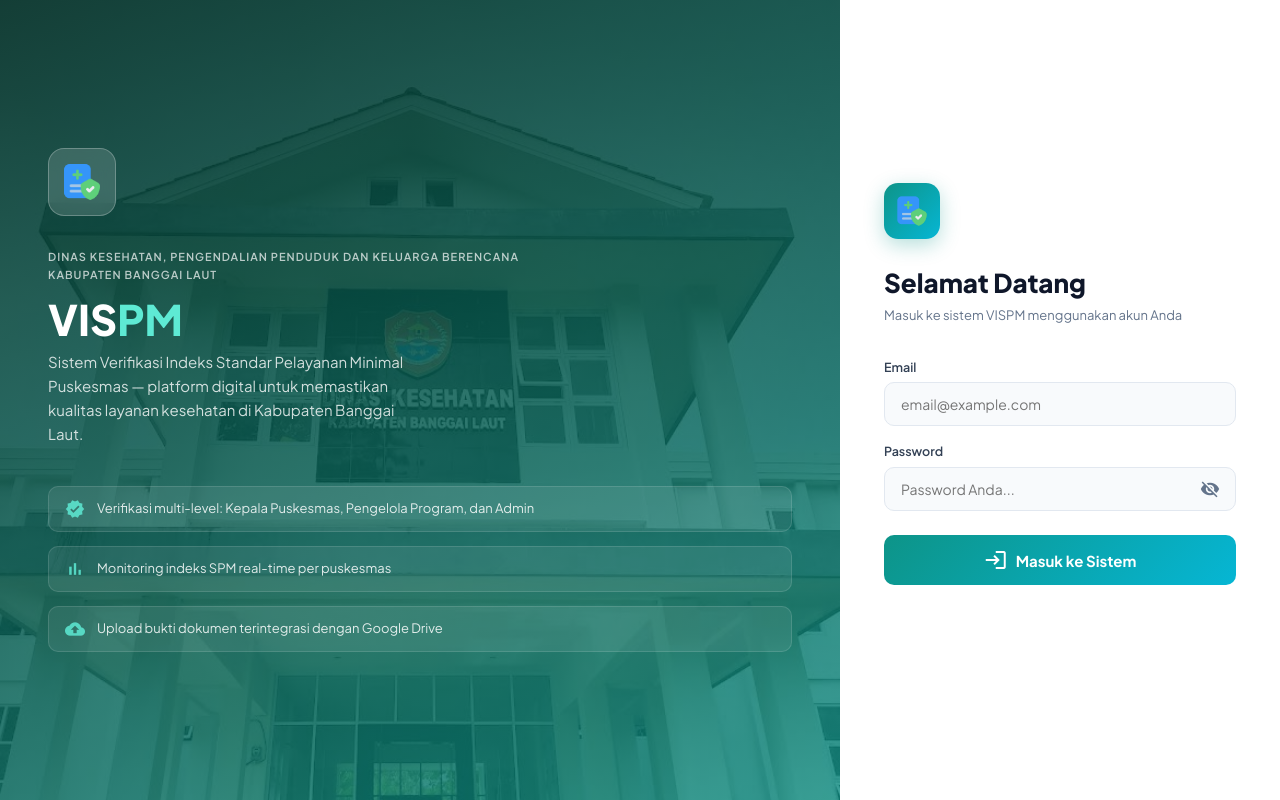
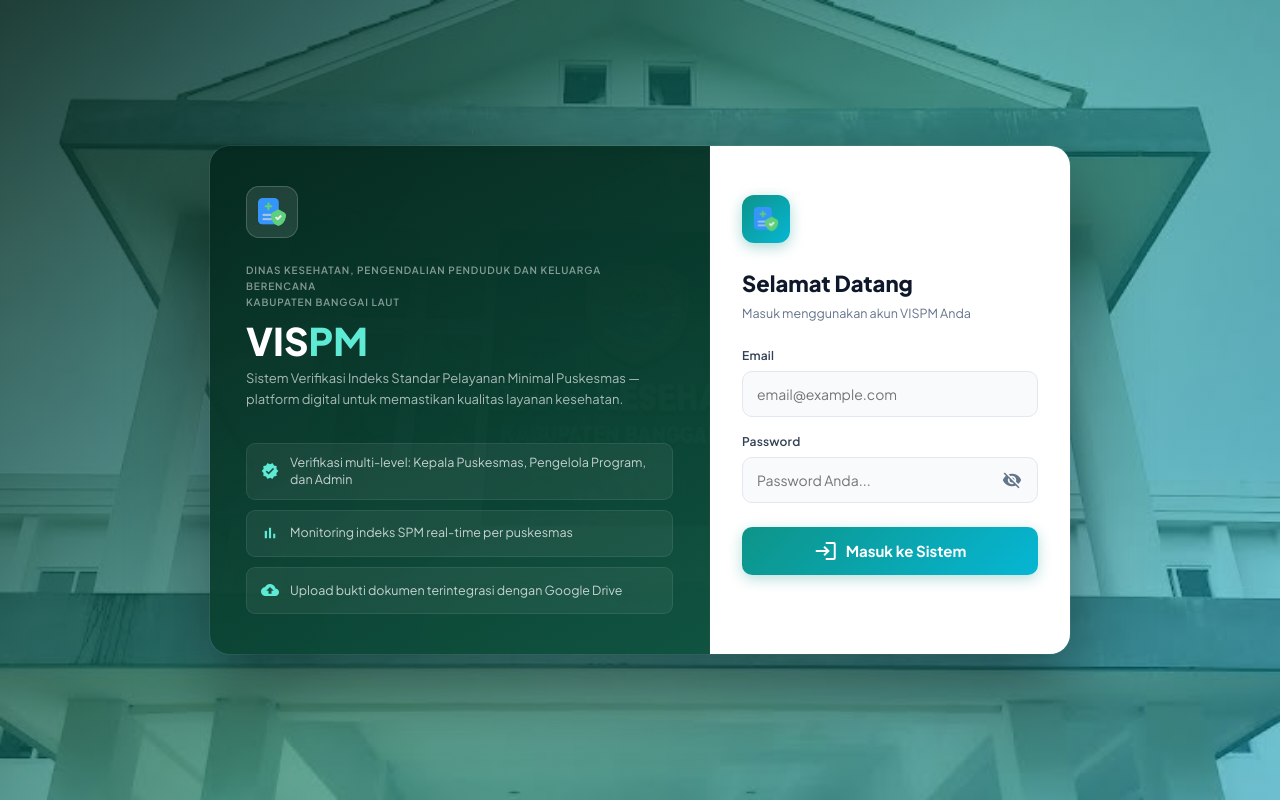
Before and after one commit to fandy7-cmyk/vispm, a website: page public/index.html in a window 1280 px wide. Drawn offline with Linux system fonts and the light colour scheme.

Commit message:
Update index.html

```diff
--- a/public/index.html
+++ b/public/index.html
@@ -48,70 +48,80 @@
 body { font-family: 'Plus Jakarta Sans', sans-serif; background: var(--bg); color: var(--text); line-height: 1.5; }
 
 /* ===== AUTH SCREEN ===== */
-/* ===== AUTH SCREEN 2-COLUMN ===== */
+/* ===== AUTH SCREEN ===== */
 #authScreen {
   position: fixed; inset: 0; z-index: 9999;
-  display: flex; align-items: stretch;
+  display: flex; align-items: center; justify-content: center;
+  background: url('/bg.jpg') center/cover no-repeat;
+}
+#authScreen::before {
+  content: ''; position: absolute; inset: 0;
+  background: linear-gradient(135deg, rgba(5,40,30,0.88) 0%, rgba(13,148,136,0.55) 50%, rgba(6,182,212,0.45) 100%);
+}
+/* Modal container */
+.auth-modal {
+  position: relative; z-index: 1;
+  display: flex; border-radius: 20px; overflow: hidden;
+  width: 860px; max-width: calc(100vw - 32px);
+  box-shadow: 0 32px 80px rgba(0,0,0,0.45), 0 0 0 1px rgba(255,255,255,0.08);
+  animation: authIn 0.35s cubic-bezier(0.34,1.56,0.64,1);
+}
+@keyframes authIn {
+  from { opacity: 0; transform: translateY(24px) scale(0.97); }
+  to   { opacity: 1; transform: translateY(0) scale(1); }
 }
 /* Kiri - info panel */
 .auth-left {
-  flex: 1; position: relative;
-  background: url('/bg.jpg') center/cover no-repeat;
+  flex: 1; min-width: 0;
+  background: linear-gradient(155deg, rgba(5,40,30,0.97) 0%, rgba(13,80,60,0.95) 100%);
+  padding: 40px 36px;
   display: flex; flex-direction: column; justify-content: center;
-  padding: 60px 48px; overflow: hidden;
+  border-right: 1px solid rgba(255,255,255,0.07);
 }
-.auth-left::before {
-  content: ''; position: absolute; inset: 0;
-  background: linear-gradient(155deg, rgba(5,50,40,0.92) 0%, rgba(13,148,136,0.75) 100%);
+.auth-left-logo {
+  width: 52px; height: 52px; border-radius: 13px;
+  background: rgba(255,255,255,0.1); border: 1.5px solid rgba(255,255,255,0.18);
+  display: flex; align-items: center; justify-content: center;
+  margin-bottom: 24px; overflow: hidden;
 }
-.auth-left-content { position: relative; z-index: 1; color: white; }
-.auth-left-logo {
-  width: 68px; height: 68px; border-radius: 16px;
-  background: rgba(255,255,255,0.15); backdrop-filter: blur(10px);
-  border: 1.5px solid rgba(255,255,255,0.25);
-  display: flex; align-items: center; justify-content: center;
-  margin-bottom: 32px; overflow: hidden;
+.auth-left-logo img { width: 34px; height: 34px; object-fit: contain; }
+.auth-left-instansi {
+  font-size: 10px; font-weight: 600; letter-spacing: 0.9px;
+  text-transform: uppercase; color: rgba(255,255,255,0.5);
+  line-height: 1.6; margin-bottom: 10px;
 }
-.auth-left-logo img { width: 44px; height: 44px; object-fit: contain; }
-.auth-left-instansi {
-  font-size: 11px; font-weight: 600; letter-spacing: 1px;
-  text-transform: uppercase; opacity: 0.7; margin-bottom: 12px;
-  line-height: 1.6;
+.auth-left h1 { font-size: 38px; font-weight: 900; color: white; margin-bottom: 6px; line-height: 1.1; }
+.auth-left h1 span { color: #5eead4; }
+.auth-left-sub { font-size: 13px; color: rgba(255,255,255,0.65); margin-bottom: 32px; line-height: 1.65; }
+.auth-left-features { display: flex; flex-direction: column; gap: 10px; }
+.auth-left-feature {
+  display: flex; align-items: center; gap: 11px;
+  background: rgba(255,255,255,0.06); border-radius: 9px;
+  padding: 10px 14px; border: 1px solid rgba(255,255,255,0.08);
 }
-.auth-left h1 { font-size: 42px; font-weight: 900; margin-bottom: 8px; line-height: 1.1; }
-.auth-left h1 span { color: #5eead4; }
-.auth-left-sub { font-size: 15px; opacity: 0.8; margin-bottom: 40px; line-height: 1.6; max-width: 380px; }
-.auth-left-features { display: flex; flex-direction: column; gap: 14px; }
-.auth-left-feature {
-  display: flex; align-items: center; gap: 12px;
-  background: rgba(255,255,255,0.08); border-radius: 10px;
-  padding: 12px 16px; border: 1px solid rgba(255,255,255,0.12);
-}
-.auth-left-feature .material-icons { font-size: 20px; color: #5eead4; flex-shrink: 0; }
-.auth-left-feature span { font-size: 13px; opacity: 0.85; }
-/* Kanan - form panel */
+.auth-left-feature .material-icons { font-size: 18px; color: #5eead4; flex-shrink: 0; }
+.auth-left-feature span { font-size: 12.5px; color: rgba(255,255,255,0.75); line-height: 1.4; }
+/* Kanan - form */
 .auth-right {
-  width: 440px; flex-shrink: 0;
+  width: 360px; flex-shrink: 0;
   background: white;
+  padding: 32px;
   display: flex; flex-direction: column; justify-content: center;
-  padding: 48px 44px;
-  box-shadow: -20px 0 60px rgba(0,0,0,0.15);
-  overflow-y: auto;
 }
 .auth-right-logo {
-  width: 56px; height: 56px; border-radius: 14px;
+  width: 48px; height: 48px; border-radius: 12px;
   background: linear-gradient(135deg, #0d9488, #06b6d4);
   display: flex; align-items: center; justify-content: center;
   margin-bottom: 24px; overflow: hidden;
-  box-shadow: 0 6px 20px rgba(13,148,136,0.3);
+  box-shadow: 0 4px 14px rgba(13,148,136,0.35);
 }
-.auth-right-logo img { width: 36px; height: 36px; object-fit: contain; }
-.auth-right h2 { font-size: 26px; font-weight: 800; color: var(--text); margin-bottom: 4px; }
-.auth-right-sub { font-size: 13px; color: var(--text-light); margin-bottom: 32px; }
+.auth-right-logo img { width: 30px; height: 30px; object-fit: contain; }
+.auth-right h2 { font-size: 22px; font-weight: 800; color: var(--text); margin-bottom: 4px; }
+.auth-right-sub { font-size: 12.5px; color: var(--text-light); margin-bottom: 24px; }
 .auth-field { margin-bottom: 16px; }
-.auth-field label { display: block; font-size: 12.5px; font-weight: 600; color: var(--text-md); margin-bottom: 6px; }
+.auth-field label { display: block; font-size: 12px; font-weight: 600; color: var(--text-md); margin-bottom: 6px; letter-spacing: 0.2px; }
 .auth-input {
-  width: 100%; padding: 12px 16px; border: 1.5px solid var(--border);
+  width: 100%; height: 46px; padding: 0 14px; border: 1.5px solid #e2e8f0;
   border-radius: 10px; font-size: 14px; font-family: inherit;
   transition: all 0.2s; background: #f8fafc; box-sizing: border-box; color: var(--text);
 }
@@ -124,18 +134,21 @@ body { font-family: 'Plus Jakarta Sans', sans-serif; background: var(--bg); colo
   display: flex; align-items: center; padding: 4px;
 }
 .auth-btn {
-  width: 100%; padding: 13px; background: linear-gradient(135deg, #0d9488, #06b6d4);
+  width: 100%; height: 48px;
+  background: linear-gradient(135deg, #0d9488, #06b6d4);
   border: none; border-radius: 10px; color: white; font-size: 15px;
   font-weight: 700; font-family: inherit; cursor: pointer; margin-top: 8px;
   transition: all 0.2s; display: flex; align-items: center; justify-content: center; gap: 8px;
+  box-shadow: 0 4px 14px rgba(13,148,136,0.3);
 }
-.auth-btn:hover { transform: translateY(-1px); box-shadow: 0 8px 24px rgba(13,148,136,0.35); }
-.auth-btn:disabled { opacity: 0.6; transform: none; cursor: not-allowed; }
-.auth-status { margin-top: 14px; font-size: 13px; color: var(--text-light); min-height: 18px; text-align: center; }
-.auth-status.error { color: var(--danger); }
-@media (max-width: 800px) {
+.auth-btn:hover { transform: translateY(-1px); box-shadow: 0 8px 24px rgba(13,148,136,0.4); }
+.auth-btn:disabled { opacity: 0.6; transform: none; cursor: not-allowed; box-shadow: none; }
+.auth-status { margin-top: 12px; font-size: 12.5px; color: var(--text-light); min-height: 18px; text-align: center; }
+.auth-status.error { color: var(--danger); font-weight: 500; }
+@media (max-width: 700px) {
+  .auth-modal { flex-direction: column; width: calc(100vw - 32px); }
   .auth-left { display: none; }
-  .auth-right { width: 100%; padding: 40px 28px; box-shadow: none; }
+  .auth-right { width: 100%; }
 }
 
 /* ===== LAYOUT ===== */
@@ -435,15 +448,15 @@ textarea.form-control { resize: vertical; }
 
 <!-- AUTH SCREEN -->
 <div id="authScreen">
-  <!-- Kiri: Info panel -->
+  <div class="auth-modal">
+    <!-- Kiri: Info aplikasi -->
     <div class="auth-left">
-    <div class="auth-left-content">
       <div class="auth-left-logo">
         <img src="/favicon.png" onerror="this.style.display='none'">
       </div>
       <div class="auth-left-instansi">Dinas Kesehatan, Pengendalian Penduduk dan Keluarga Berencana<br>Kabupaten Banggai Laut</div>
       <h1>VIS<span>PM</span></h1>
-      <p class="auth-left-sub">Sistem Verifikasi Indeks Standar Pelayanan Minimal Puskesmas — platform digital untuk memastikan kualitas layanan kesehatan di Kabupaten Banggai Laut.</p>
+      <p class="auth-left-sub">Sistem Verifikasi Indeks Standar Pelayanan Minimal Puskesmas — platform digital untuk memastikan kualitas layanan kesehatan.</p>
       <div class="auth-left-features">
         <div class="auth-left-feature">
           <span class="material-icons">verified</span>
@@ -459,14 +472,13 @@ textarea.form-control { resize: vertical; }
         </div>
       </div>
     </div>
-  </div>
     <!-- Kanan: Form login -->
     <div class="auth-right">
       <div class="auth-right-logo">
-      <img src="/favicon.png" onerror="this.outerHTML='<span class=\'material-icons\' style=\'font-size:28px;color:white\'>verified</span>'">
+        <img src="/favicon.png" onerror="this.outerHTML='<span class=\'material-icons\' style=\'font-size:24px;color:white\'>verified</span>'">
       </div>
       <h2>Selamat Datang</h2>
-    <p class="auth-right-sub">Masuk ke sistem VISPM menggunakan akun Anda</p>
+      <p class="auth-right-sub">Masuk menggunakan akun VISPM Anda</p>
       <div class="auth-field">
         <label>Email</label>
         <input type="email" id="authEmail" class="auth-input" placeholder="email@example.com" autocomplete="email" onkeydown="if(event.key==='Enter')document.getElementById('authPassword').focus()">
@@ -485,6 +497,7 @@ textarea.form-control { resize: vertical; }
         Masuk ke Sistem
       </button>
       <div class="auth-status" id="authStatus"></div>
+    </div>
   </div>
 </div>
 
```
Lines whose indentation alone changed are shown as unchanged.
